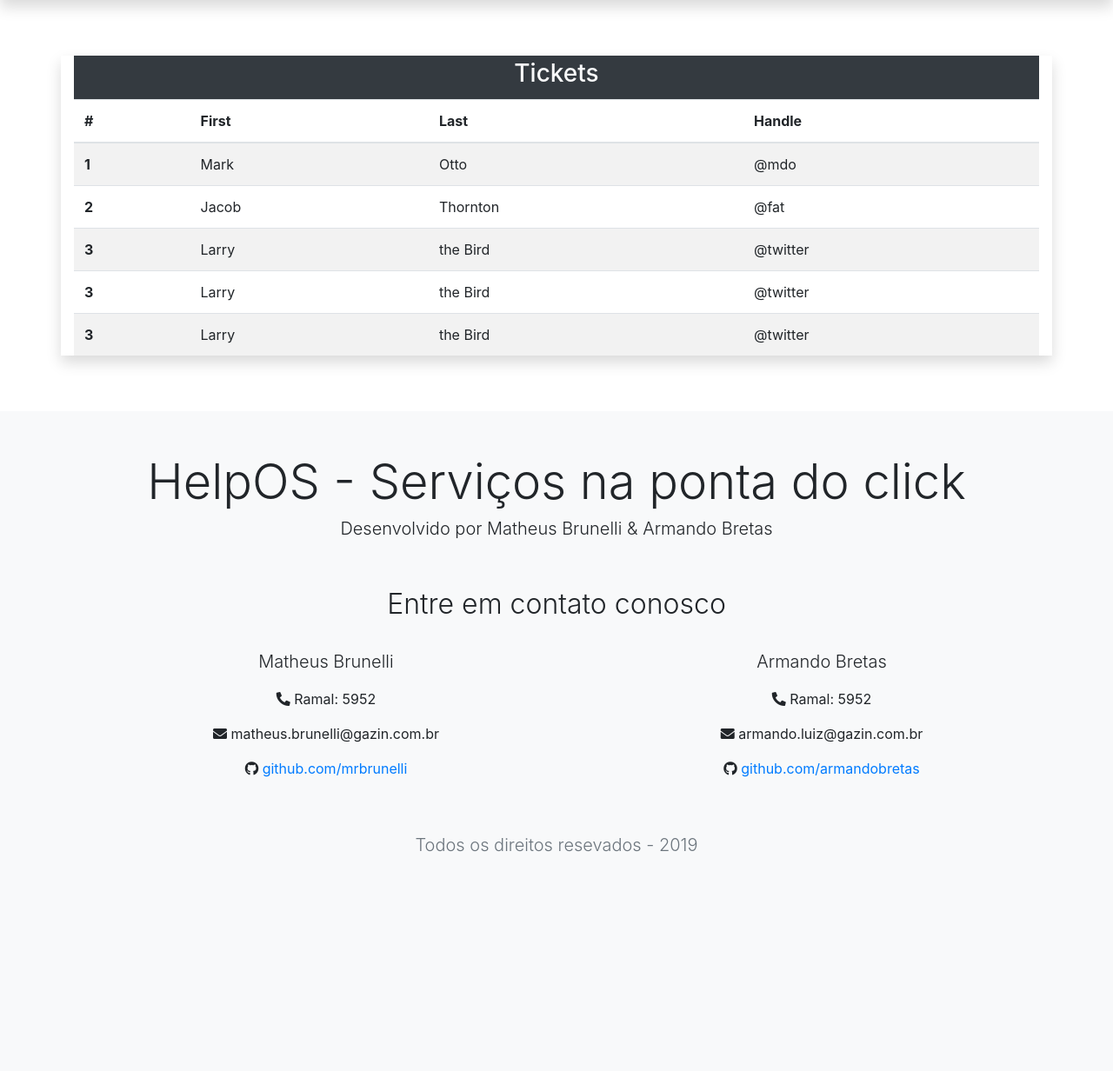
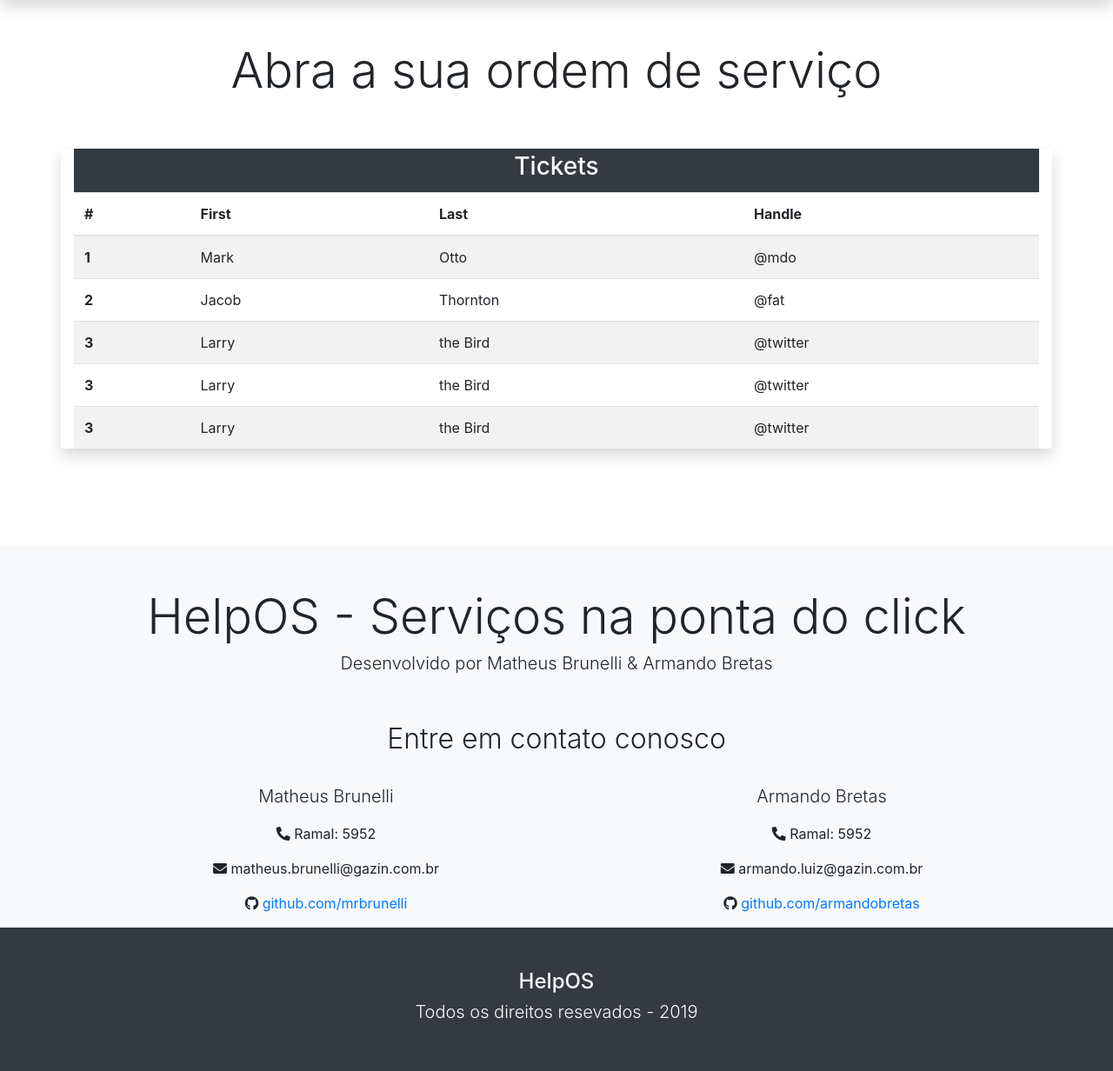
Before and after one commit to mrbrunelli/help-os, a PHP site: page /app/pages/index.html in a window 1280 px wide. Shown: the part 170-1402 px from the top of the page at 87% size. Before the commit the page ends 1150 px from the top, so only its background shows below. Run offline with PHP 8.4, Linux system fonts and the light colour scheme; some libraries are stand-ins or nearby versions.

Commit message:
rodape finalizado

```diff
--- a/app/assets/style.css
+++ b/app/assets/style.css
@@ -9,8 +9,7 @@
     } */
 
     .conteudo {
-        margin-top: 4em;
-        margin-bottom: 4em;
+        margin-bottom: 7em;
     }
     /* ---------------------------------------------------- RODAPE DA PAGINA */
 
--- a/app/pages/index.html
+++ b/app/pages/index.html
@@ -53,6 +53,10 @@
             </ul>
         </nav>
     </header>
+
+    <div class="text-center py-5">
+        <h1 class="display-4">Abra a sua ordem de serviço</h1>
+    </div>
 
     <!-- CONTEUDO DAS ORDENS DE SERVIÇO  -->
     <div class="container conteudo shadow">
@@ -142,12 +146,13 @@
             </div>
             <!-- FIM DA DIV ROW  -->
 
-            <div class="text-center py-5">
-                <h4 class="lead text-muted">Todos os direitos resevados - 2019</h4>
-            </div>
-
         </div>
         <!-- FIM DO CONTAINER  -->
+
+        <div class="text-center py-5 bg-dark">
+            <h4 class="text-light">HelpOS</h4>
+            <h4 class="lead text-light">Todos os direitos resevados - 2019</h4>
+        </div>
 
     </footer>
 
```
